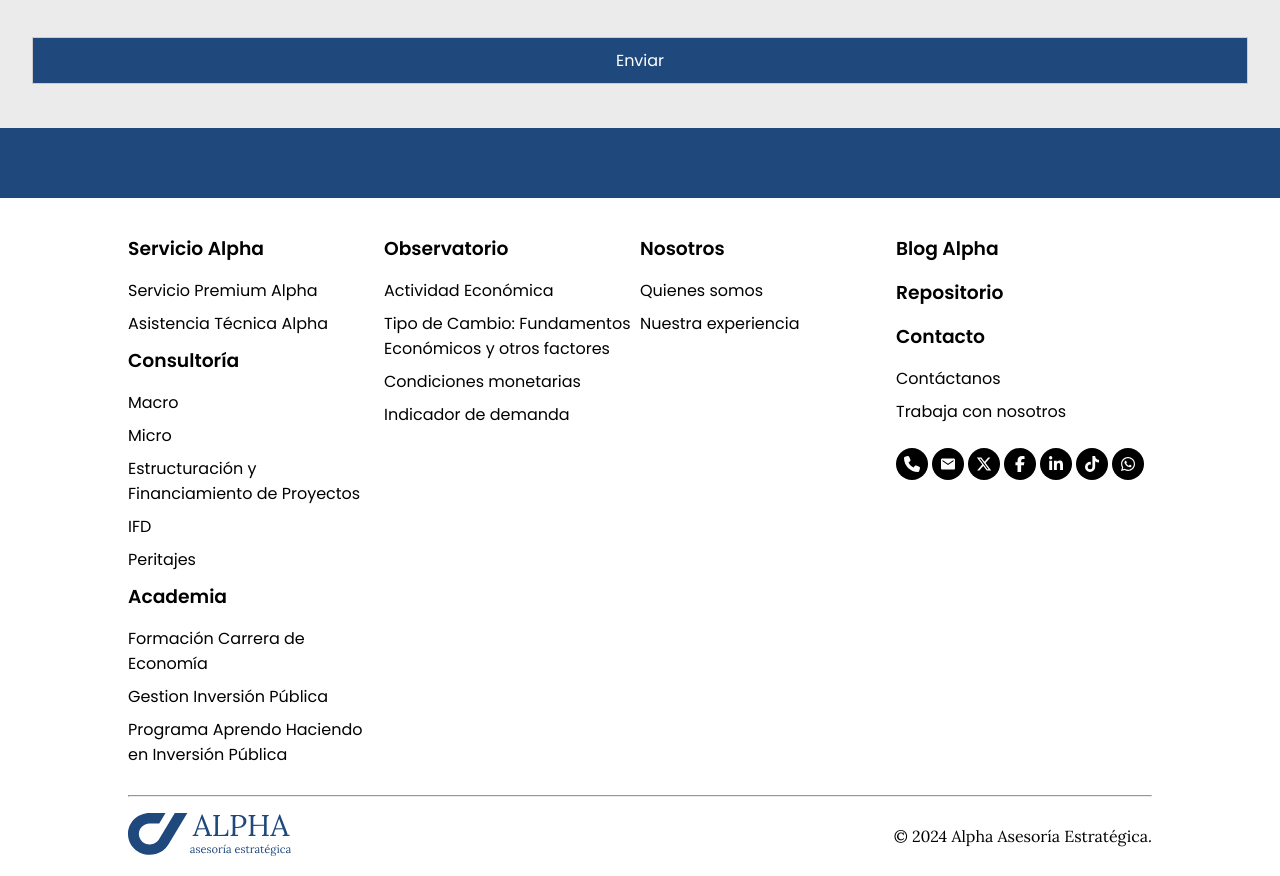
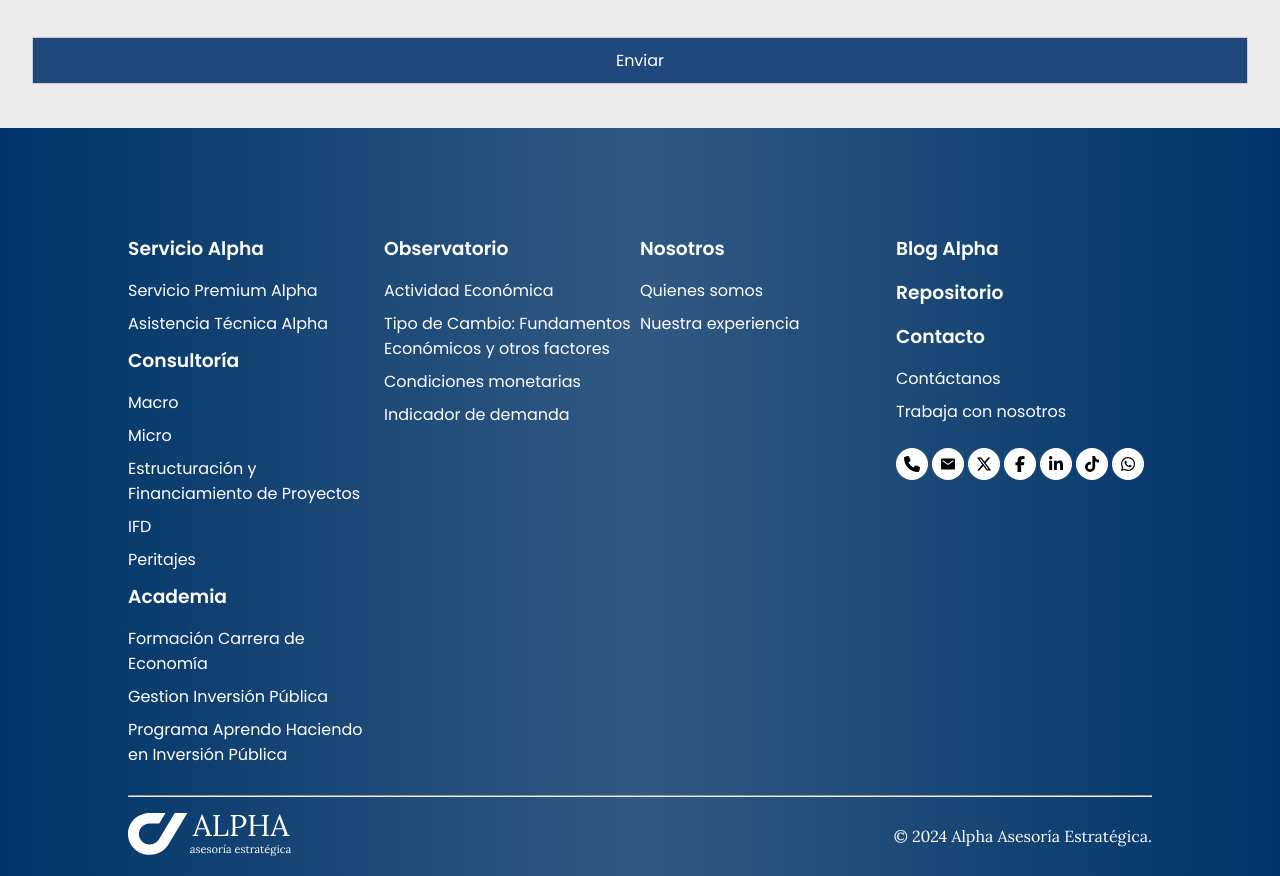
Before and after one commit to DevCCD/alpha_asesoria_estrategica, a React (Vite) app: page /blog in a window 1280 px wide. Shown: the part 3180-4056 px from the top of the page. Built offline with nearby package versions, Linux system fonts and the light colour scheme.

Commit message:
24.05.2024

```diff
--- a/src/styles.css
+++ b/src/styles.css
@@ -99,6 +99,39 @@ body.light .bg-profile {
 
 body.light .banner__info h3 {
     color: var(--black-color);
+}
+
+/* Footer Light */
+
+body.light .container-footer {
+    background: var(--white-color);
+    color: var(--black-color);
+}
+
+body.light .columna a {
+    color: var(--black-color);
+}
+
+body.light .columna a:hover {
+    color: var(--primary-color);
+}
+
+body.light .logofooter svg {
+    fill: var(--primary-color);
+}
+
+body.light .Suscribete {
+    background-color: var(--primary-color);
+}
+
+body.light .logos-redes i {
+    background: var(--black-color);
+    color: var(--white-color);
+}
+
+.container-footer {
+    background: var(--gradient--dark);
+    color: var(--white-color);
 }
 
 /* Navbar */
@@ -1438,7 +1471,7 @@ margin-right: 10px;
 }
 
 .Suscribete {
-    background-color: var(--primary-color);
+    background-color: var(--gradient--dark);
     display: grid;
     grid-template-columns: 1fr 1fr 1fr;
     grid-template-rows: 1fr 1fr 1fr;
@@ -1557,12 +1590,13 @@ margin-right: 10px;
 }
 
 .columna a {
-    color: var(--black-color);
+    color: var(--white-color);
     text-decoration: none;
 }
 
 .columna a:hover {
-    color: var(--primary-color);
+    color: var(--white-color);
+    font-weight: 600;
 }
 
 .Columna1 {
@@ -1589,8 +1623,8 @@ margin-right: 10px;
     display: inline-flex;
     justify-content: center;
     align-items: center;
-    color: var(--white-color);
-    background: var(--black-color);
+    color: var(--black-color);
+    background: var(--white-color);
     height: 32px;
     width: 32px;
     border-radius: 50%;
@@ -1630,7 +1664,7 @@ margin-right: 10px;
 }
 
 .logofooter svg {
-    fill: var(--primary-color);
+    fill: var(--white-color);
     grid-area: logo;
     height: auto;
 }
```
